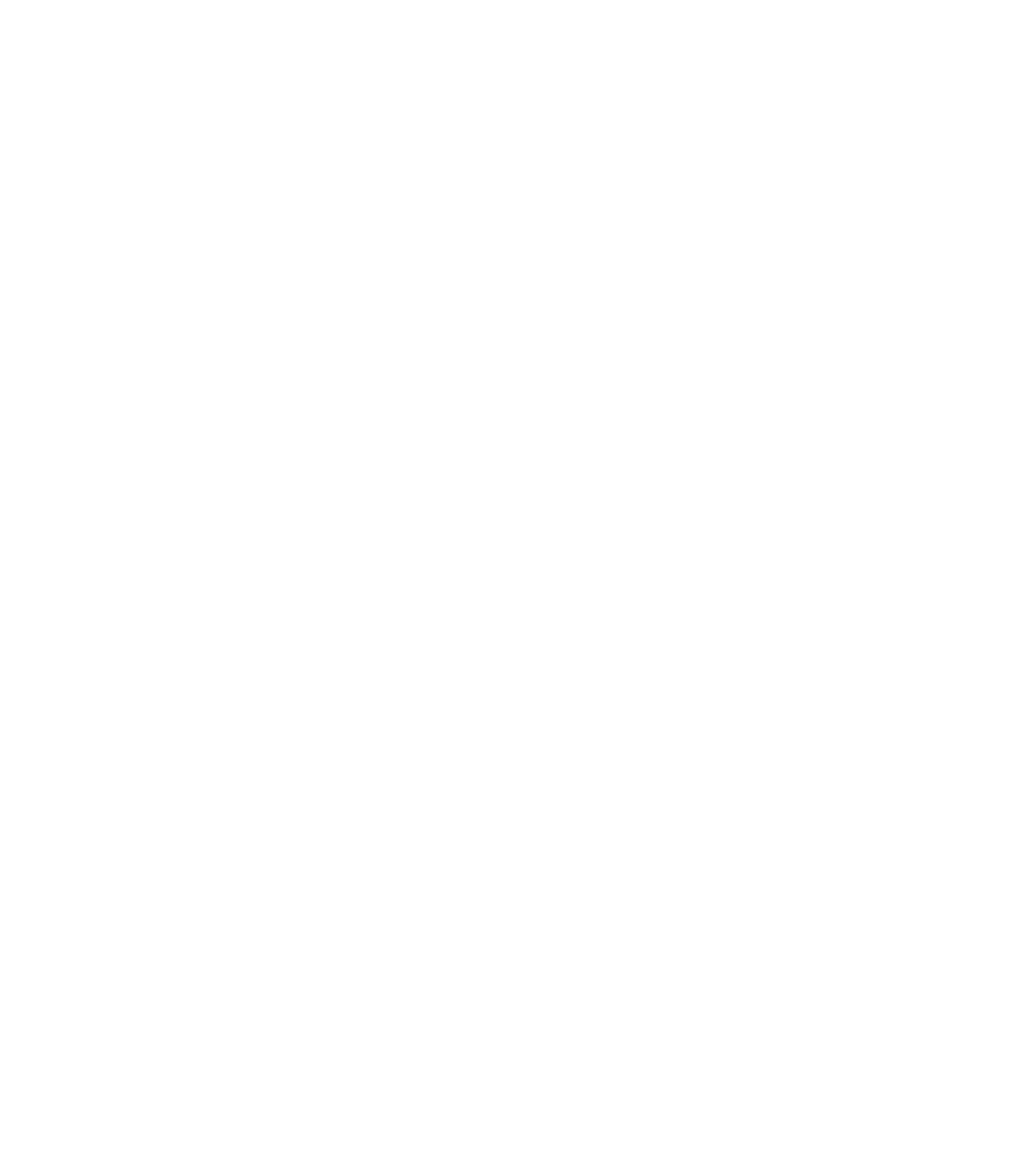
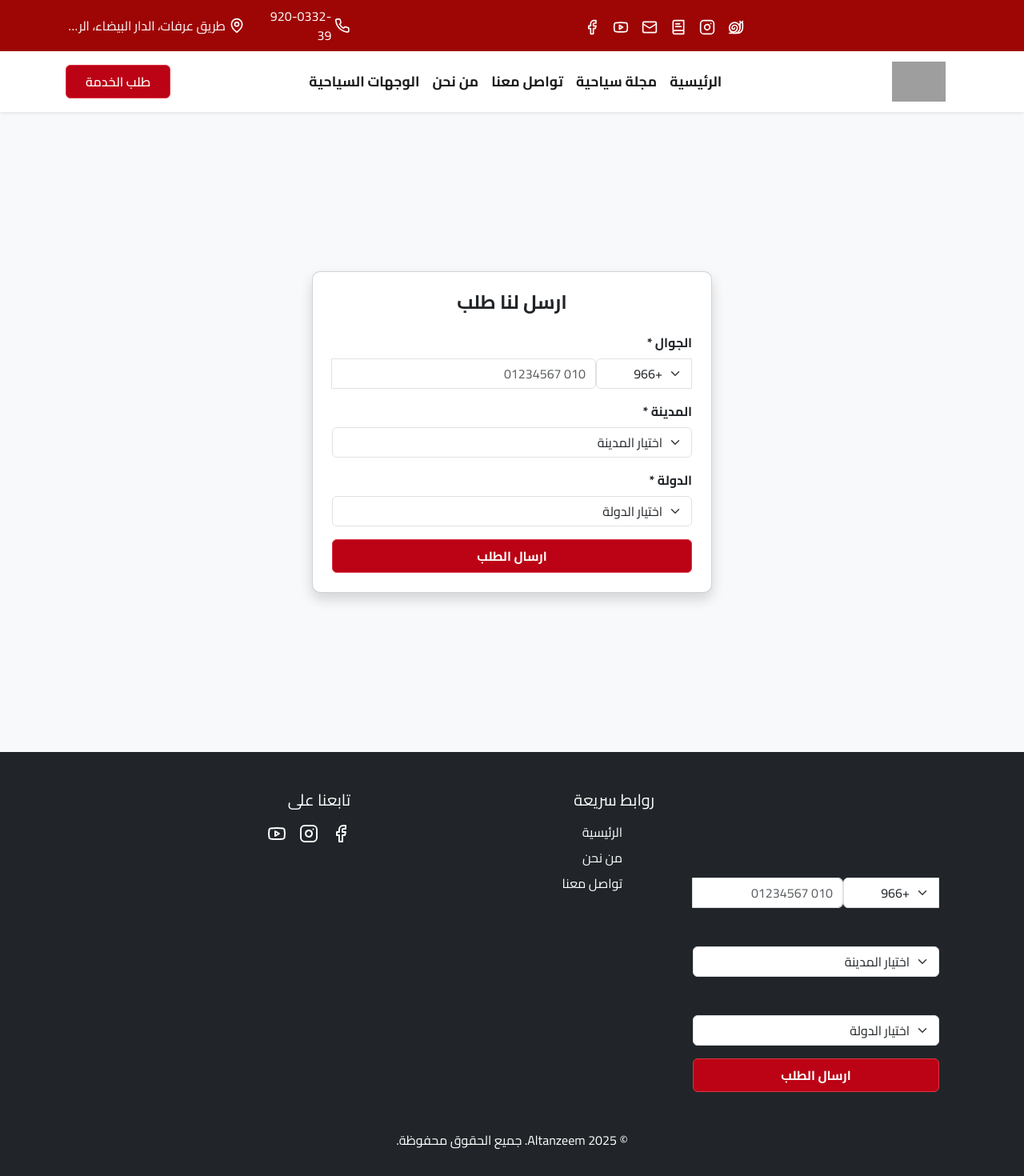
Before and after one commit to Mohamed00Abdelmonem/tnzeem, a React (Vite) app: page /order in a window 1280 px wide. Before the commit this address had no page. Shown: the top 1470 px of the page at 80% size. Before the commit the page ends 800 px from the top, so only its background shows below. Built offline with nearby package versions, Linux system fonts and the light colour scheme; grey boxes are pictures that could not be loaded; the HTML template or start-up script is replaced by a standard one.

Commit message:
fix forms

```diff
--- a/src/App.tsx
+++ b/src/App.tsx
@@ -1,13 +1,15 @@
+// src/App.tsx
 import React from 'react';
 import { BrowserRouter as Router, Routes, Route } from 'react-router-dom';
 import Layout from './components/Layout';
 import Home from './pages/Home';
 import About from './pages/About';
 import Contact from './pages/Contact';
+import Order from './pages/Order'; // Import the Order component
 import TravelMagazine from './pages/TravelMagazine';
 import Destinations from './pages/Destinations';
 import DestinationDetail from './pages/DestinationDetail';
-import PackageDetail from './pages/PackageDetail'; // Import the PackageDetail component
+import PackageDetail from './pages/PackageDetail';
 
 function App() {
   return (
@@ -17,10 +19,11 @@ function App() {
           <Route index element={<Home />} />
           <Route path="about" element={<About />} />
           <Route path="contact" element={<Contact />} />
+          <Route path="order" element={<Order />} /> {/* Add the Order route */}
           <Route path="magazine" element={<TravelMagazine />} />
           <Route path="destinations" element={<Destinations />} />
           <Route path="destinations/:id" element={<DestinationDetail />} />
-          <Route path="destinations/:destinationId/package/:packageName" element={<PackageDetail />} /> {/* Add this route */}
+          <Route path="destinations/:destinationId/package/:packageName" element={<PackageDetail />} />
         </Route>
       </Routes>
     </Router>
--- a/src/components/Layout.tsx
+++ b/src/components/Layout.tsx
@@ -64,13 +64,12 @@ function Layout() {
             />
           </Link>
 
-
           {/* Toggle Button for Mobile */}
           <button
             className="navbar-toggler"
             type="button"
             data-bs-toggle="collapse"
-      data-bs-target="#navbarNav" // يجب أن يتطابق مع id العنصر القابل للطي
+            data-bs-target="#navbarNav"
             aria-controls="navbarNav"
             aria-expanded="false"
             aria-label="Toggle navigation"
@@ -79,7 +78,7 @@ function Layout() {
           </button>
 
           {/* Navbar Links */}
-    <div className="collapse navbar-collapse" id="navbarNav"> {/* يجب أن يتطابق مع data-bs-target */}
+          <div className="collapse navbar-collapse" id="navbarNav">
             <ul className="navbar-nav ms-auto mb-2 mb-lg-0">
               <li className="nav-item">
                 <Link className="nav-link" to="/">
@@ -107,10 +106,9 @@ function Layout() {
                 </Link>
               </li>
             </ul>
-      <Link to="/contact" className="btn btn-danger px-4 py-2">
+            <Link to="/order" className="btn btn-danger px-4 py-2">
               طلب الخدمة
             </Link>
-
           </div>
         </div>
       </nav>
@@ -125,14 +123,62 @@ function Layout() {
         <div className="container">
           <div className="row">
             {/* Contact Information */}
-            <div className="col-md-4 mb-4 mb-md-0">
-              <h5 className="mb-3">تواصل معنا</h5>
-              <p className="mb-1">920-0332-39</p>
-              <p className="mb-0">info@altanzeem.com</p>
+            <div className="col-4 mb-4 mb-md-0">
+              <div className="card bg-transparent border-0">
+                <div className="card-body p-4">
+                  <h5 className="card-title text-center mb-4 fs-4 fw-bold">ارسل لنا طلب</h5>
+                  <form>
+                    {/* Phone Input */}
+                    <div className="mb-3">
+                      <label htmlFor="phone" className="form-label fw-bold">الجوال *</label>
+                      <div className="input-group">
+                        <select className="form-select" style={{ maxWidth: '120px' }}>
+                          <option value="+00966"> +966</option>
+                          <option value="+20"> +20</option>
+                          {/* Add more country codes here */}
+                        </select>
+                        <input
+                          type="text"
+                          className="form-control"
+                          id="phone"
+                          placeholder="010 01234567"
+                        />
+                      </div>
+                    </div>
+
+                    {/* City Input */}
+                    <div className="mb-3">
+                      <label htmlFor="city" className="form-label fw-bold">المدينة *</label>
+                      <select className="form-select" id="city">
+                        <option value="">اختيار المدينة</option>
+                        <option value="Riyadh">الرياض</option>
+                        <option value="Makkah">مكه</option>
+                        {/* Add more cities here */}
+                      </select>
+                    </div>
+
+                    {/* Country Input */}
+                    <div className="mb-3">
+                      <label htmlFor="country" className="form-label fw-bold">الدولة *</label>
+                      <select className="form-select" id="country">
+                        <option value="">اختيار الدولة</option>
+                        <option value="Saudi Arabia">السعودية</option>
+                        <option value="Egypt">مصر</option>
+                        {/* Add more countries here */}
+                      </select>
+                    </div>
+
+                    {/* Submit Button */}
+                    <button type="submit" className="btn btn-danger w-100 fw-bold">
+                      ارسال الطلب
+                    </button>
+                  </form>
+                </div>
+              </div>
             </div>
 
             {/* Quick Links */}
-            <div className="col-md-4 mb-4 mb-md-0">
+            <div className="col-4 mb-4 mb-md-0">
               <h5 className="mb-3">روابط سريعة</h5>
               <ul className="list-unstyled">
                 <li className="mb-2">
@@ -154,7 +200,7 @@ function Layout() {
             </div>
 
             {/* Social Media Links */}
-            <div className="col-md-4">
+            <div className="col-4">
               <h5 className="mb-3">تابعنا على</h5>
               <div className="d-flex gap-3">
                 <a href="#" className="text-white">
@@ -182,5 +228,4 @@ function Layout() {
   );
 }
 
-
 export default Layout;
--- a/src/pages/Contact.tsx
+++ b/src/pages/Contact.tsx
@@ -6,7 +6,7 @@ function Contact() {
     <div className="container py-5">
       <h1 className="text-center mb-5">تواصل معنا</h1>
       <div className="row">
-        <div className="col-md-6 mb-4">
+        <div className="col-md-12 mb-4">
           <div className="card h-100">
             <div className="card-body">
               <h5 className="card-title mb-4">معلومات الاتصال</h5>
@@ -25,44 +25,9 @@ function Contact() {
             </div>
           </div>
         </div>
-        <div className="col-md-6 mb-4">
-          <div className="card h-100">
-            <div className="card-body">
-              <h5 className="card-title mb-4">ارسل لنا رسالة</h5>
-              <form>
-                <div className="mb-3">
-                  <label htmlFor="phone" className="form-label">الجوال *</label>
-                  <div className="input-group">
-                    <select className="form-select" style={{ maxWidth: '120px' }}>
-                      <option value="+20">Egypt +20</option>
-                      {/* Add more country codes here */}
-                    </select>
-                    <input type="text" className="form-control" id="phone" placeholder="010 01234567" />
-                  </div>
-                </div>
-                <div className="mb-3">
-                  <label htmlFor="city" className="form-label">المدينة *</label>
-                  <select className="form-select" id="city">
-                    <option value="">اختيار المدينة</option>
-                    <option value="Cairo">القاهرة</option>
-                    <option value="Alexandria">الإسكندرية</option>
-                    {/* Add more cities here */}
-                  </select>
-                </div>
-                <div className="mb-3">
-                  <label htmlFor="country" className="form-label">الدولة *</label>
-                  <select className="form-select" id="country">
-                    <option value="">اختيار الدولة</option>
-                    <option value="Egypt">مصر</option>
-                    <option value="Saudi Arabia">السعودية</option>
-                    {/* Add more countries here */}
-                  </select>
-                </div>
-                <button type="submit" className="btn btn-danger w-100">ارسال الطلب</button>
-              </form>
-            </div>
-          </div>
-        </div>
+
+
+
       </div>
     </div>
   );
--- a/src/pages/Home.tsx
+++ b/src/pages/Home.tsx
@@ -55,7 +55,7 @@ function Home() {
           <p className="lead mb-4">
             نقدم العديد من المزايا والخدمات التي تجعل السفر أكثر راحة وسهولة للعملاء
           </p>
-          <Link to="/contact" className="btn btn-danger btn-lg">
+          <Link to="/order" className="btn btn-danger btn-lg">
             طلب الخدمة
           </Link>
         </div>
--- /dev/null
+++ b/src/pages/Order.tsx
@@ -0,0 +1,62 @@
+// src/pages/Order.tsx
+import React from 'react';
+
+function Order() {
+  return (
+    <div className="d-flex justify-content-center align-items-center vh-100 bg-light">
+      <div className="card shadow" style={{ width: '100%', maxWidth: '500px' }}>
+        <div className="card-body p-4">
+          <h5 className="card-title text-center mb-4 fs-4 fw-bold">ارسل لنا طلب</h5>
+          <form>
+            {/* Phone Input */}
+            <div className="mb-3">
+              <label htmlFor="phone" className="form-label fw-bold">الجوال *</label>
+              <div className="input-group">
+                <select className="form-select" style={{ maxWidth: '120px' }}>
+                  <option value="+00966"> +966</option>
+                  <option value="+20"> +20</option>
+                  {/* Add more country codes here */}
+                </select>
+                <input
+                  type="text"
+                  className="form-control"
+                  id="phone"
+                  placeholder="010 01234567"
+                />
+              </div>
+            </div>
+
+            {/* City Input */}
+            <div className="mb-3">
+              <label htmlFor="city" className="form-label fw-bold">المدينة *</label>
+              <select className="form-select" id="city">
+                <option value="">اختيار المدينة</option>
+                <option value="Riyadh">الرياض</option>
+                <option value="Makkah">مكه</option>
+                {/* Add more cities here */}
+              </select>
+            </div>
+
+            {/* Country Input */}
+            <div className="mb-3">
+              <label htmlFor="country" className="form-label fw-bold">الدولة *</label>
+              <select className="form-select" id="country">
+                <option value="">اختيار الدولة</option>
+                <option value="Saudi Arabia">السعودية</option>
+                <option value="Egypt">مصر</option>
+                {/* Add more countries here */}
+              </select>
+            </div>
+
+            {/* Submit Button */}
+            <button type="submit" className="btn btn-danger w-100 fw-bold">
+              ارسال الطلب
+            </button>
+          </form>
+        </div>
+      </div>
+    </div>
+  );
+}
+
+export default Order;
```
Lines whose indentation alone changed are shown as unchanged.
